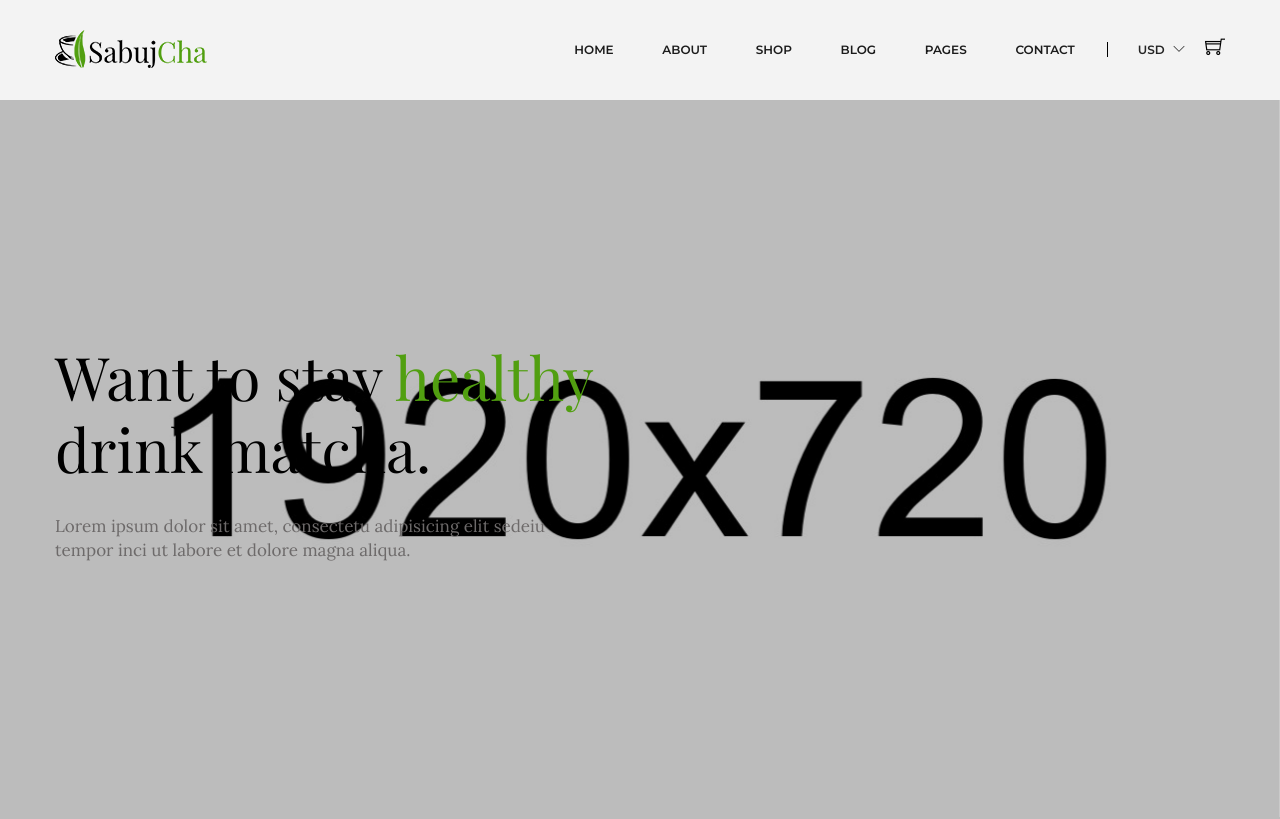
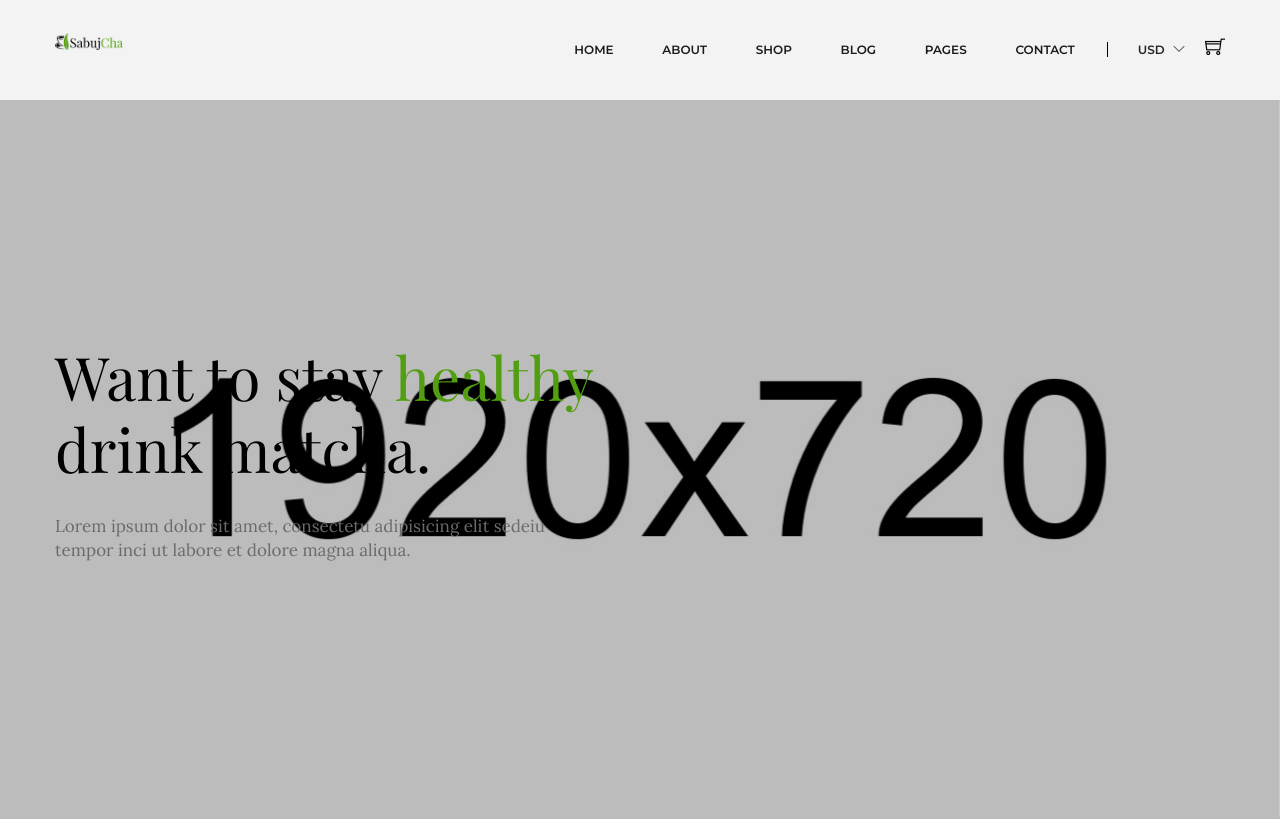
Before and after one commit to grebii/Ny-nettside, a plain HTML site: page sabujcha/index.html in a window 1280 px wide. Shown: the top 819 px of the page. Drawn offline with nearby package versions, Linux system fonts and the light colour scheme; files whose address does not match are found by name; a web font is replaced by a local one.

Commit message:
Update index.html

```diff
--- a/sabujcha/index.html
+++ b/sabujcha/index.html
@@ -34,7 +34,7 @@
                         <div class="col-lg-3 col-md-4 col-6">
                             <div class="logo">
                                 <a href="index.html">
-                                    <img alt="" src="assets/img/logo/logo.png">
+                                    <img alt="Grep frukt logo" src="assets/img/logo/logo.png" width="25%" height="25%">
                                 </a>
                             </div>
                         </div>
```
